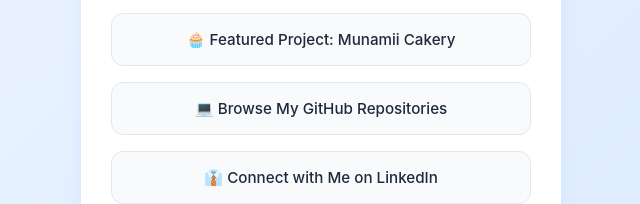
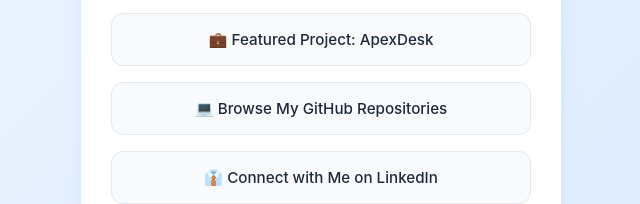
Before and after one commit to Sp1zy/linkinbio, a plain HTML site: page index.html in a window 1280 px wide. Shown: the part 433-637 px from the top of the page, 319-959 px from the left. Drawn offline with Linux system fonts and the light colour scheme.

Commit message:
Update featured project link to ApexDesk

```diff
--- a/index.html
+++ b/index.html
@@ -25,8 +25,8 @@
                 🌐 Visit My Main Portfolio Website
             </a>
 
-            <a href="https://sp1zy.github.io/cakery/" target="_blank" class="link-btn">
-                🧁 Featured Project: Munamii Cakery
+            <a href="https://wwww.getapexdesk.com" target="_blank" class="link-btn">
+                 💼 Featured Project: ApexDesk
             </a>
 
             <a href="https://github.com/Sp1zy" target="_blank" class="link-btn">
```
